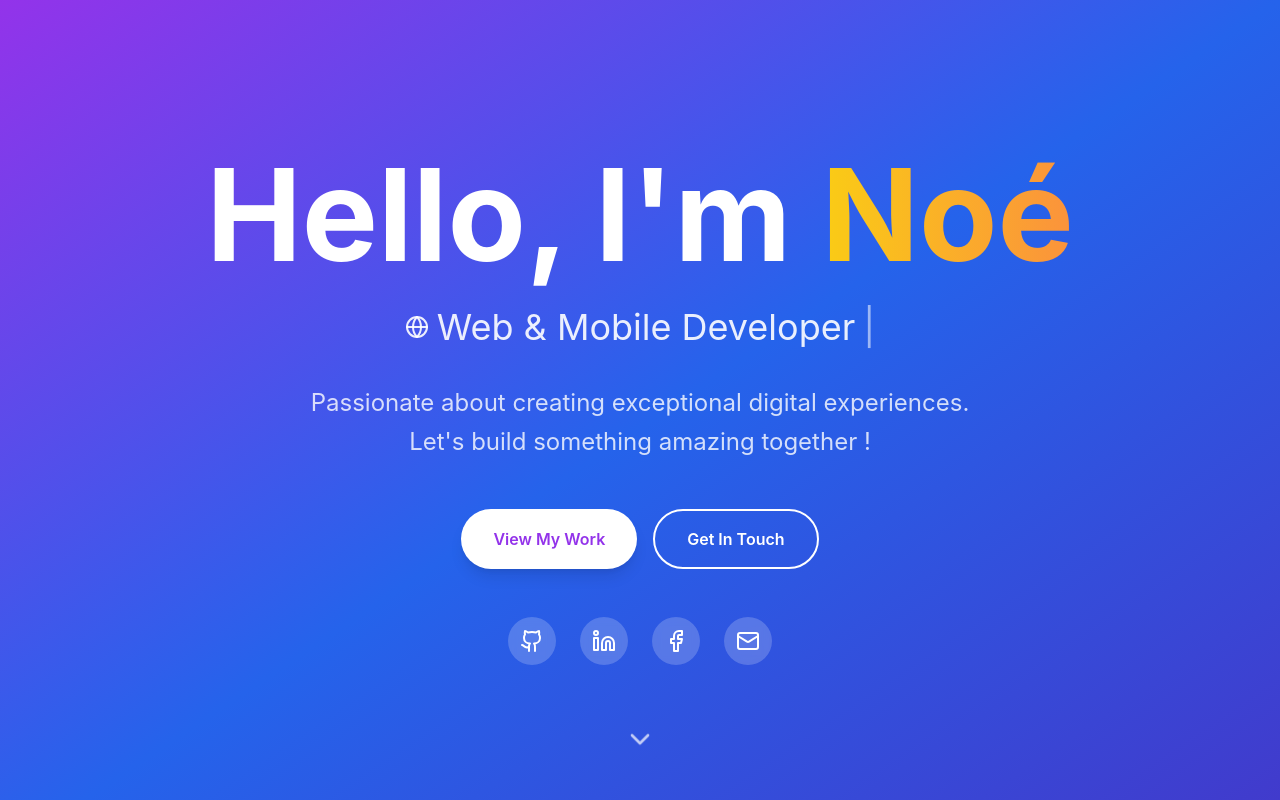
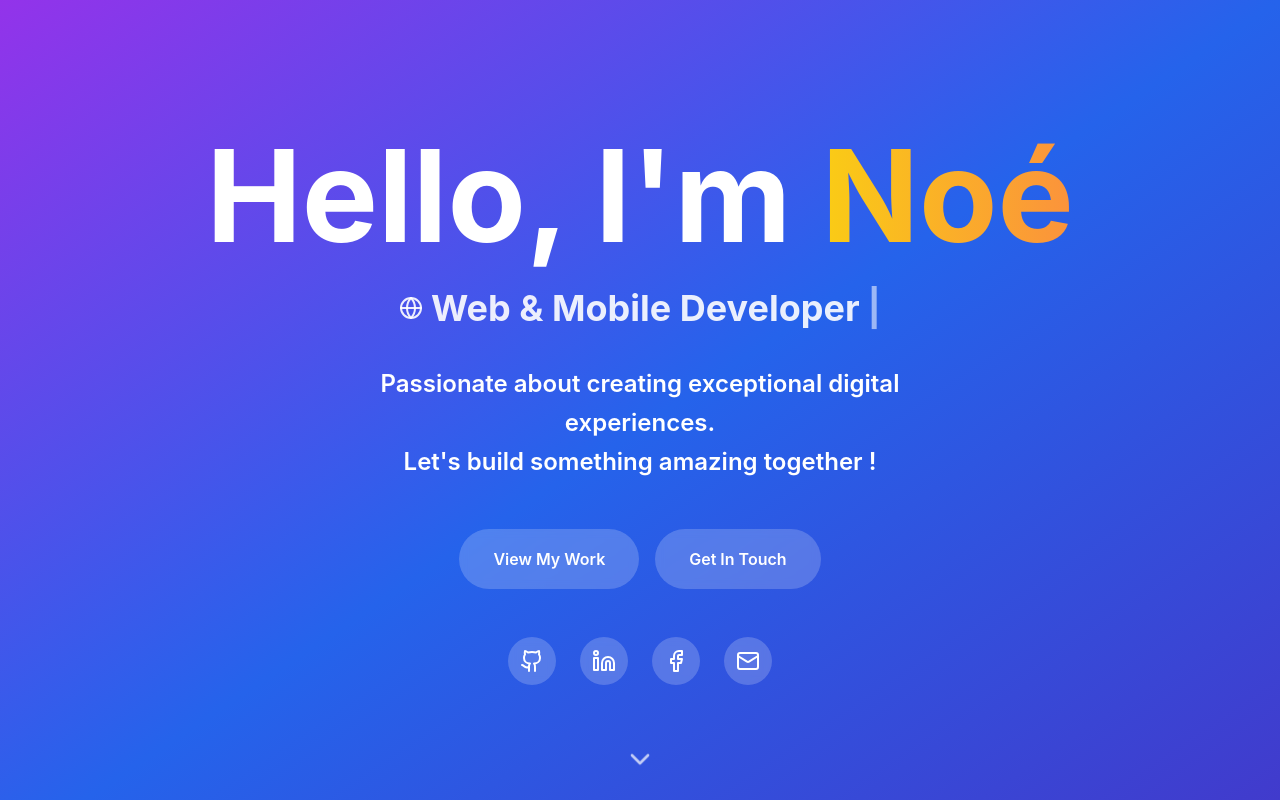
Before and after one commit to noeplantier/PortfolioDev, a React (Vite) app: page / in a window 1280 px wide. Shown: the top 800 px of the page. Built offline with nearby package versions, Linux system fonts and the light colour scheme.

Commit message:
Hero Page Style Fixes

```diff
--- a/src/components/Hero.tsx
+++ b/src/components/Hero.tsx
@@ -18,7 +18,7 @@ const Hero = () => {
 
     const socialLinks = [
         { icon: Github, href: 'https://github.com/noeplantier', label: 'GitHub' },
-        { icon: Linkedin, href: 'https://linkedin.com/in/noeplantier', label: 'LinkedIn' },
+        { icon: Linkedin, href: 'https://www.linkedin.com/in/noe-plantier/', label: 'LinkedIn' },
         { icon: FacebookIcon, href: 'https://facebook.com/noe.plantier', label: 'Facebook' },
         { icon: Mail, href: 'plantiernoe50@gmail.com', label: 'Email' },
     ];
@@ -36,7 +36,7 @@ const Hero = () => {
                 </h1>
 
                 {/* Typing Effect */}
-                <div className="text-4xl md:text-4xl text-white/90 mb-8 h-12 flex items-center justify-center">
+                <div className="text-4xl font-bold md:text-4xl text-white/90 mb-8 h-12 flex items-center justify-center">
           <span className="flex items-center gap-2">
             <Globe className="w-6 h-6" />
               {text}
@@ -45,7 +45,7 @@ const Hero = () => {
                 </div>
 
                 {/* Description */}
-                <p className="text-2xl text-white/80 mb-12 max-w-2xl mx-auto leading-relaxed">
+                <p className="text-2xl font-semibold text-white mb-12 max-w-2xl mx-auto leading-relaxed">
                     Passionate about creating exceptional digital experiences.<br></br>
                     Let's build something amazing together !
                 </p>
@@ -54,13 +54,13 @@ const Hero = () => {
                 <div className="flex flex-col sm:flex-row gap-4 justify-center mb-12">
                     <button
                         onClick={() => document.querySelector('#projects')?.scrollIntoView({ behavior: 'smooth' })}
-                        className="px-8 py-4 bg-white text-purple-600 rounded-full font-semibold hover:bg-gray-100 transform hover:scale-105 transition-all duration-200 shadow-lg"
+                        className="px-8 py-4 rounded-full font-semibold text-white bg-white/20 backdrop-blur-sm border-2 border-transparent transform hover:scale-110 transition-all duration-200 hover:bg-transparent hover:bg-clip-text hover:text-transparent hover:bg-gradient-to-r hover:from-yellow-400 hover:to-orange-400 hover:border-white"
                     >
                         View My Work
                     </button>
                     <button
                         onClick={() => document.querySelector('#contact')?.scrollIntoView({ behavior: 'smooth' })}
-                        className="px-8 py-4 border-2 border-white text-white rounded-full font-semibold hover:bg-white hover:text-purple-600 transform hover:scale-105 transition-all duration-200"
+                        className="px-8 py-4 rounded-full font-semibold text-white bg-white/20 backdrop-blur-sm border-2 border-transparent transform hover:scale-110 transition-all duration-200 hover:bg-transparent hover:bg-clip-text hover:text-transparent hover:bg-gradient-to-r hover:from-yellow-400 hover:to-orange-400 hover:border-white"
                     >
                         Get In Touch
                     </button>
```
